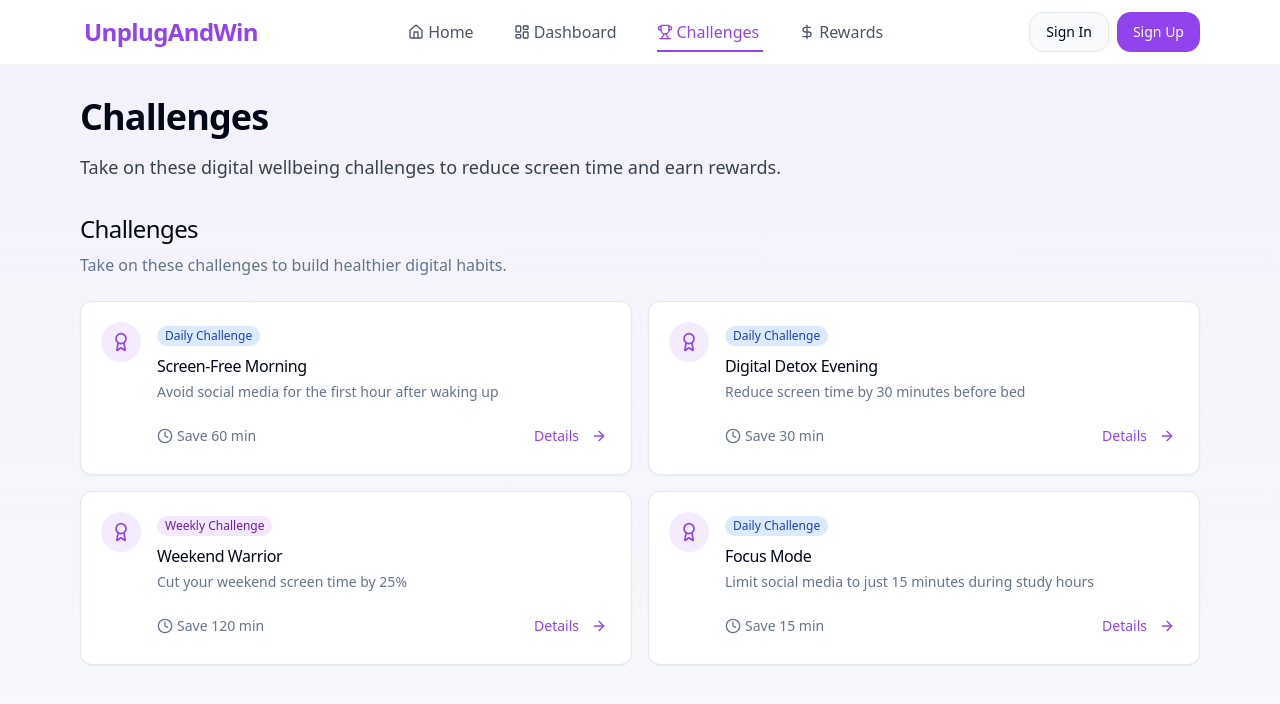
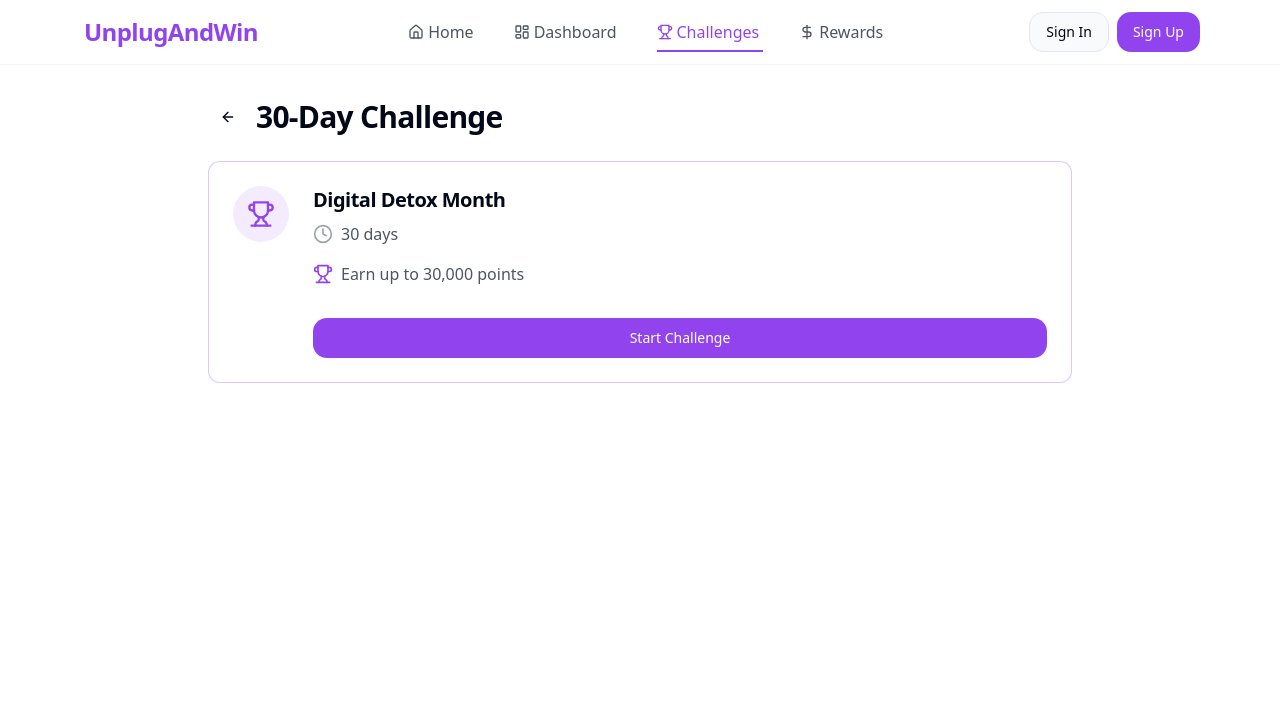
Before and after one commit to RujutaAsanikar/unplugandwin, a React (Vite) app: page /challenges in a window 1280 px wide. Shown: the top 704 px of the page. Built offline with nearby package versions, Linux system fonts and the light colour scheme.

Commit message:
Reverted to edit edt-3a7f049f-9864-4c11-8dc8-8805b75b0853: "Fix: AuthModal prop type error
The AuthModal component was receiving an incorrect prop type in ScreenTimeTracker. This commit fixes the type mismatch by ensuring the correct props are passed to the AuthModal component."

```diff
--- a/src/pages/ChallengePage.tsx
+++ b/src/pages/ChallengePage.tsx
@@ -1,40 +1,317 @@
-
-import React, { useEffect } from 'react';
+import React, { useState, useEffect } from 'react';
 import { motion } from 'framer-motion';
+import { Clock, Trophy, CheckCircle, Upload, Shield, ArrowLeft } from 'lucide-react';
 import Header from '@/components/Header';
-import Challenges from '@/components/Challenges';
+import { Button } from '@/components/ui/button';
+import TermsModal from '@/components/TermsModal';
 import { useToast } from '@/components/ui/use-toast';
+import { Link, useNavigate } from 'react-router-dom';
+import { useAuth } from '@/lib/auth';
+import {
+  getChallengeProgress,
+  startChallenge,
+  isChallengeStarted,
+  updateChallengeProgress,
+  getRemainingScreenshots,
+  getEntriesCount
+} from '@/lib/challengeManager';
+import { supabase } from '@/integrations/supabase/client';
+import ConfettiOverlay from '@/components/ConfettiOverlay';
 
 const ChallengePage = () => {
+  const [showTerms, setShowTerms] = useState(false);
+  const [challengeStarted, setChallengeStarted] = useState(false);
+  const [challengeProgress, setChallengeProgress] = useState(0);
+  const [isAdmin, setIsAdmin] = useState(false);
+  const [remainingScreenshots, setRemainingScreenshots] = useState(30);
+  const [showConfetti, setShowConfetti] = useState(false);
+  const [completedRecently, setCompletedRecently] = useState(false);
   const { toast } = useToast();
+  const { user } = useAuth();
+  const navigate = useNavigate();
 
   useEffect(() => {
-    document.title = "Challenges - Unplug And Win";
-  }, []);
+    const savedChallengeStarted = isChallengeStarted();
+
+    if (savedChallengeStarted) {
+      setChallengeStarted(true);
+      loadProgress();
+    }
+
+    if (user) {
+      checkAdminStatus();
+    }
+  }, [user]);
+
+  useEffect(() => {
+    if (challengeProgress === 100 && !completedRecently) {
+      setCompletedRecently(true);
+      setShowConfetti(true);
+    }
+  }, [challengeProgress]);
+
+  useEffect(() => {
+    if (challengeStarted && user) {
+      checkForCompletion();
+    }
+  }, [challengeStarted, user]);
+
+  const checkForCompletion = async () => {
+    if (!user) return;
+
+    try {
+      const entriesCount = await getEntriesCount(user.id);
+      if (entriesCount >= 30) {
+        const updatedProgress = await updateChallengeProgress(user.id);
+        setChallengeProgress(100);
+
+        const hasSeenCompletionCelebration = localStorage.getItem('hasSeenCompletionCelebration');
+        if (hasSeenCompletionCelebration !== 'true') {
+          setShowConfetti(true);
+        }
+      }
+    } catch (error) {
+      console.error("Error checking completion:", error);
+    }
+  };
+
+  const loadProgress = async () => {
+    const updatedProgress = await updateChallengeProgress(user?.id);
+    setChallengeProgress(updatedProgress);
+
+    const remaining = await getRemainingScreenshots(user?.id);
+    setRemainingScreenshots(remaining);
+
+    const entriesCount = await getEntriesCount(user?.id);
+    if (entriesCount >= 30) {
+      setChallengeProgress(100);
+      setRemainingScreenshots(0);
+
+      const hasSeenCompletionCelebration = localStorage.getItem('hasSeenCompletionCelebration');
+      if (hasSeenCompletionCelebration !== 'true') {
+        setShowConfetti(true);
+      }
+    }
+  };
+
+  const checkAdminStatus = async () => {
+    if (!user) return;
+
+    try {
+      const { data, error } = await supabase.rpc('is_admin', { user_id: user.id });
+
+      if (error) throw error;
+
+      setIsAdmin(!!data);
+    } catch (error) {
+      console.error('Error checking admin status:', error);
+    }
+  };
+
+  const handleStartChallenge = () => {
+    setShowTerms(true);
+  };
+
+  const handleAcceptTerms = () => {
+    setChallengeStarted(true);
+    setShowTerms(false);
+
+    startChallenge();
+
+    toast({
+      title: "Challenge started!",
+      description: "You've successfully started the 30-day social media reduction challenge",
+    });
+  };
+
+  const handleCloseConfetti = () => {
+    setShowConfetti(false);
+    localStorage.setItem('hasSeenCompletionCelebration', 'true');
+  };
+
+  const containerVariants = {
+    hidden: { opacity: 0 },
+    visible: {
+      opacity: 1,
+      transition: {
+        staggerChildren: 0.1,
+        delayChildren: 0.2
+      }
+    }
+  };
+
+  const itemVariants = {
+    hidden: { opacity: 0, y: 20 },
+    visible: {
+      opacity: 1,
+      y: 0,
+      transition: {
+        duration: 0.5,
+        ease: [0.22, 1, 0.36, 1]
+      }
+    }
+  };
+
+  const remainingPercentage = 100 - challengeProgress;
 
   return (
     <motion.div
-      className="min-h-screen bg-gradient-to-b from-primary/5 to-secondary/10"
+      className="min-h-screen bg-white"
       initial={{ opacity: 0 }}
       animate={{ opacity: 1 }}
-      exit={{ opacity: 0 }}
-      transition={{ duration: 0.5 }}
+      transition={{ duration: 0.6 }}
     >
       <Header activeTab="Challenges" />
-      <main className="container max-w-6xl mx-auto py-8 px-4 pb-20">
+      <main className="container max-w-4xl mx-auto py-8 pb-20 px-4">
+        <div className="flex items-center mb-6">
+          <Button
+            variant="ghost"
+            size="icon"
+            onClick={() => navigate('/')}
+            className="mr-2"
+          >
+            <ArrowLeft className="h-5 w-5" />
+          </Button>
+          <h1 className="text-3xl font-bold">30-Day Challenge</h1>
+        </div>
+
+        {isAdmin && (
+          <div className="mb-6">
+            <Button asChild variant="outline" className="gap-2">
+              <Link to="/admin">
+                <Shield className="h-4 w-4" />
+                Admin Dashboard
+              </Link>
+            </Button>
+          </div>
+        )}
+
         <motion.div
-          initial={{ opacity: 0, y: 20 }}
-          animate={{ opacity: 1, y: 0 }}
-          transition={{ delay: 0.2, duration: 0.5 }}
-          className="mb-8"
+          className="flex flex-col gap-6"
+          variants={containerVariants}
+          initial="hidden"
+          animate="visible"
         >
-          <h1 className="text-3xl md:text-4xl font-bold mb-4">Challenges</h1>
-          <p className="text-lg text-gray-700">
-            Take on these digital wellbeing challenges to reduce screen time and earn rewards.
-          </p>
+          {!challengeStarted ? (
+            <motion.div
+              variants={itemVariants}
+              className="glassmorphism rounded-xl p-6 border border-primary/30 shadow-[0_0_15px_rgba(var(--primary-rgb),0.1)]"
+            >
+              <div className="flex gap-6 items-start">
+                <div className="w-14 h-14 flex-shrink-0 bg-primary/10 rounded-full flex items-center justify-center">
+                  <Trophy className="w-7 h-7 text-primary" />
+                </div>
+                <div className="flex-1">
+                  <h2 className="text-xl font-semibold mb-2">Digital Detox Month</h2>
+                  <div className="flex flex-col gap-4">
+                    <div className="flex items-center gap-2">
+                      <Clock className="w-5 h-5 text-gray-400" />
+                      <span className="text-gray-600">30 days</span>
+                    </div>
+                    <div className="flex items-center gap-2">
+                      <Trophy className="w-5 h-5 text-primary" />
+                      <span className="text-gray-600">Earn up to 30,000 points</span>
+                    </div>
+                    <Button
+                      className="mt-4 w-full sm:w-auto bg-primary"
+                      onClick={handleStartChallenge}
+                    >
+                      Start Challenge
+                    </Button>
+                  </div>
+                </div>
+              </div>
+            </motion.div>
+          ) : (
+            <motion.div
+              variants={itemVariants}
+              className="glassmorphism rounded-xl p-6 border border-primary/30 shadow-[0_0_15px_rgba(var(--primary-rgb),0.1)]"
+            >
+              <div className="flex justify-between items-start mb-4">
+                <div>
+                  <h2 className="text-xl font-semibold">Digital Detox Month</h2>
+                </div>
+              </div>
+
+              <div className="flex items-center gap-4 my-4">
+                <div className="flex items-center gap-2">
+                  <Clock className="w-5 h-5 text-gray-400" />
+                  <span className="text-gray-600">1 month</span>
+                </div>
+                <div className="flex items-center gap-2">
+                  <CheckCircle className="w-5 h-5 text-green-500" />
+                  <span className="text-green-600">Active</span>
+                </div>
+              </div>
+
+              <div className="mb-6">
+                <div className="flex justify-between mb-2">
+                  <h3 className="font-medium">Progress</h3>
+                  <span>{challengeProgress}%</span>
+                </div>
+                <div className="w-full h-3 bg-gray-100 rounded-full overflow-hidden">
+                  <div
+                    className="h-full bg-primary"
+                    style={{ width: `${challengeProgress}%` }}
+                  />
+                </div>
+              </div>
+
+              <div className="mt-6 p-4 bg-primary/5 rounded-xl">
+                <div className="flex items-center gap-2 mb-2">
+                  <Trophy className="w-5 h-5 text-primary" />
+                  <h3 className="font-medium text-lg text-primary">Reward Progress</h3>
+                </div>
+                {challengeProgress < 100 ? (
+                  <div className="space-y-2">
+                    <p className="text-gray-600">
+                      {remainingScreenshots > 0 ? (
+                        <>You need to upload <strong>{remainingScreenshots} more screenshot{remainingScreenshots !== 1 ? 's' : ''}</strong> to complete the challenge!</>
+                      ) : (
+                        <>Almost there! Complete your uploads to unlock your reward.</>
+                      )}
+                    </p>
+                    <div className="flex items-center gap-2 mt-2">
+                      <Button asChild size="sm" variant="outline" className="gap-1">
+                        <Link to="/">
+                          <Upload className="h-3 w-3 mr-1" />
+                          Upload Screenshots
+                        </Link>
+                      </Button>
+                    </div>
+                  </div>
+                ) : (
+                  <div className="text-center py-2">
+                    <p className="text-green-600 font-medium">
+                      Challenge completed! 🎉
+                    </p>
+                    <p className="text-gray-600 mt-1">
+                      You've earned the full 30,000 points reward!
+                    </p>
+                  </div>
+                )}
+              </div>
+
+              <div className="mt-4 p-4 bg-gray-50 rounded-xl text-center">
+                <p className="font-medium">
+                  {challengeProgress >= 100 ? "Challenge Completed" : "Challenge In Progress"}
+                </p>
+              </div>
+            </motion.div>
+          )}
         </motion.div>
 
-        <Challenges />
+        <TermsModal
+          isOpen={showTerms}
+          onClose={() => setShowTerms(false)}
+          onAccept={handleAcceptTerms}
+          challengeName="Digital Detox Month"
+        />
+
+        <ConfettiOverlay
+          isVisible={showConfetti}
+          onClose={() => handleCloseConfetti()}
+        />
       </main>
     </motion.div>
   );
```
